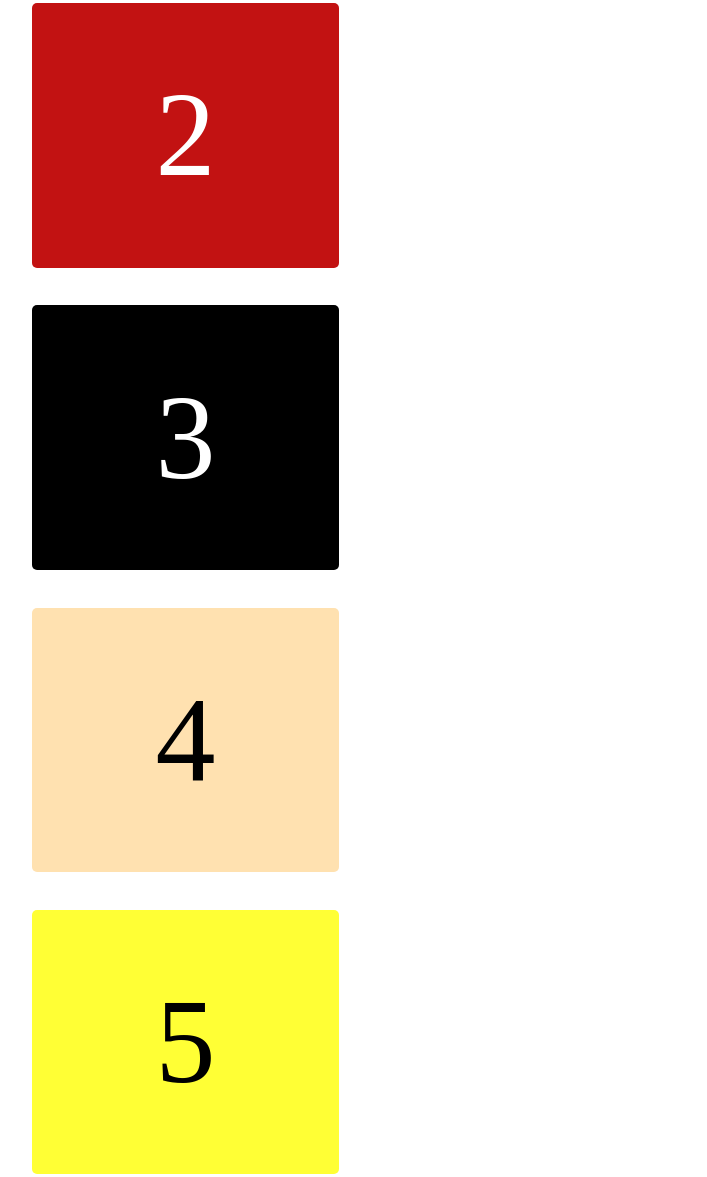
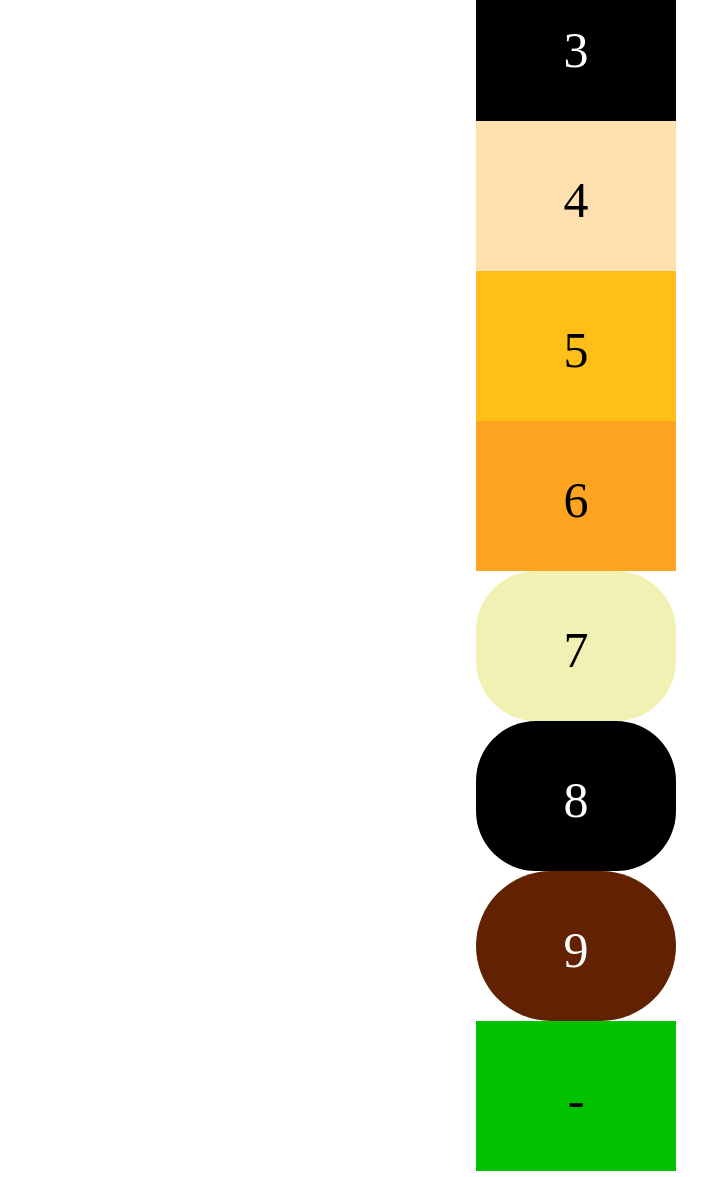
Before and after one commit to alebusi/race, a plain HTML site: page index.html in a window 1280 px wide. Shown: the part 337-1514 px from the top of the page, without its empty margins (14-721 px from the left). Drawn offline with Linux system fonts and the light colour scheme.

Commit message:
Update style.css

```diff
--- a/style.css
+++ b/style.css
@@ -1,23 +1,27 @@
 .wrapper {
-    width: 100%;
+    width: 300px;
     margin: 0 auto;
-    /*display: flex;*/
-    flex-flow: row wrap;
-    justify-content: space-around;
+    background-color: white;
 }
 
 .risorsa {
-  width: calc(100% / 7);
-    /*float: left;*/
+    /*display: inline-block;*/
+    width: 200px;
+    height: 100px;
     background-color: #ff0000;
-   /* border: 5px solid black;*/
-    padding: 5%;
-    /*font-family: 'Arial', Sans-Serif;
-    font-weight: bold;
-    */
-    font-size: 7.5em;
     text-align: center;
-    margin: 3%;
+    font-size: 50px;
+    padding-top: 50px;
+}
+
+.button {
+    /*display: inline-block;*/
+    width: 70px;
+    height: 80px;
+    background-color: #ff0000;
+    font-size: 15px;
+    text-align: center;
+    margin-left: 20px;
     border-radius: 5px;
 }
 
@@ -34,7 +38,7 @@
   background-color: #FFE1B0;
 }
 #grano {
-  background-color: #FFFF35; color: #000000;
+  background-color: #FFBF18; color: #000000;
 }
 #ortaggio {
   background-color: #ffa420; color: #000000;
@@ -43,10 +47,10 @@
   background-color: #00C200; color: #000000;
 }
 #pecora {
-  background-color: #F1F1B4; color: #000000; border-radius: 120px;
+  background-color: #F1F1B4; color: #000000; border-radius: 60px;
 }
 #cinghiale {
-  background-color: #000000; color: #ffffff; border-radius: 120px;
+  background-color: #000000; color: #ffffff; border-radius: 60px;
 }
 #bestiame {
   background-color: #622100; color: #ffffff; border-radius: 120px;
```
